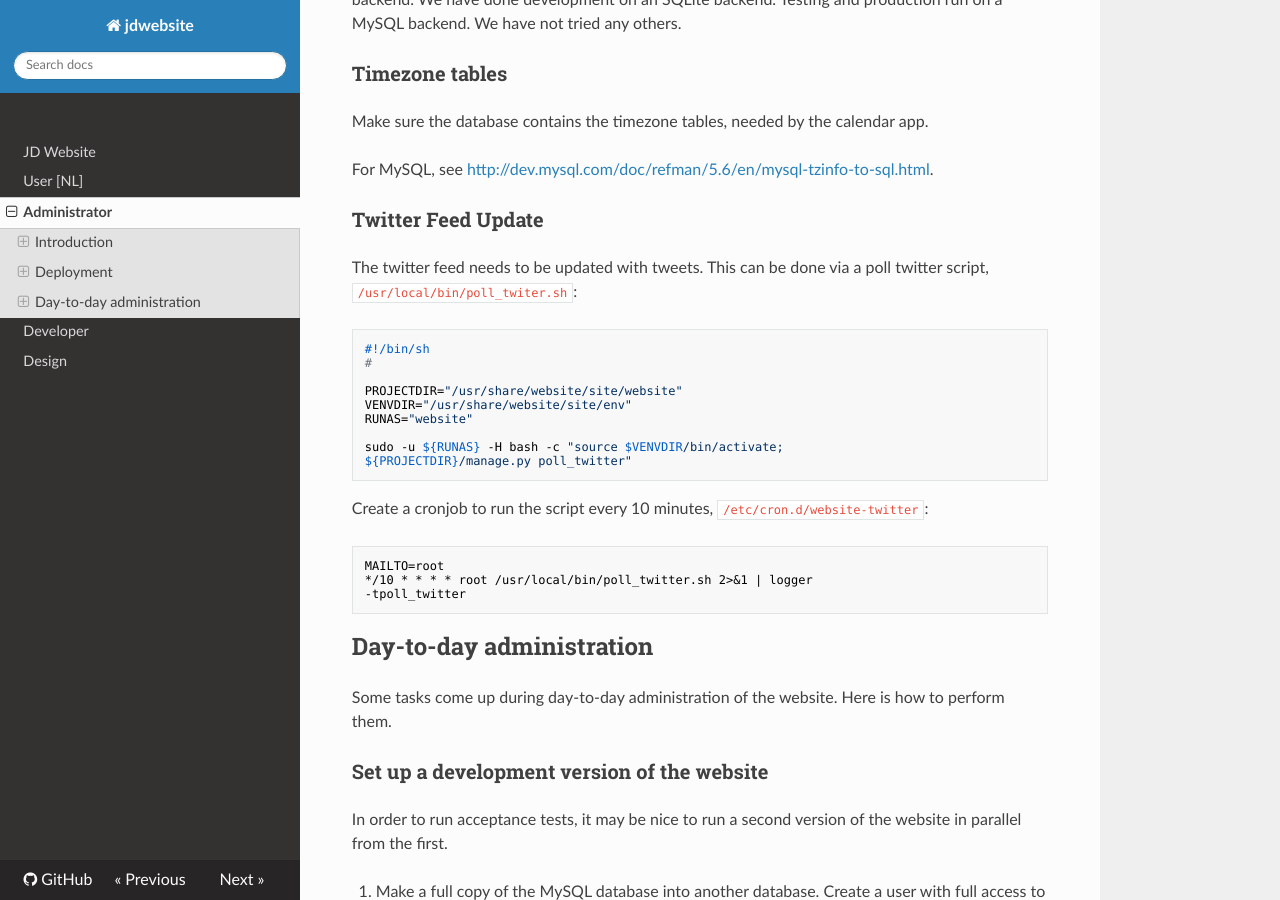
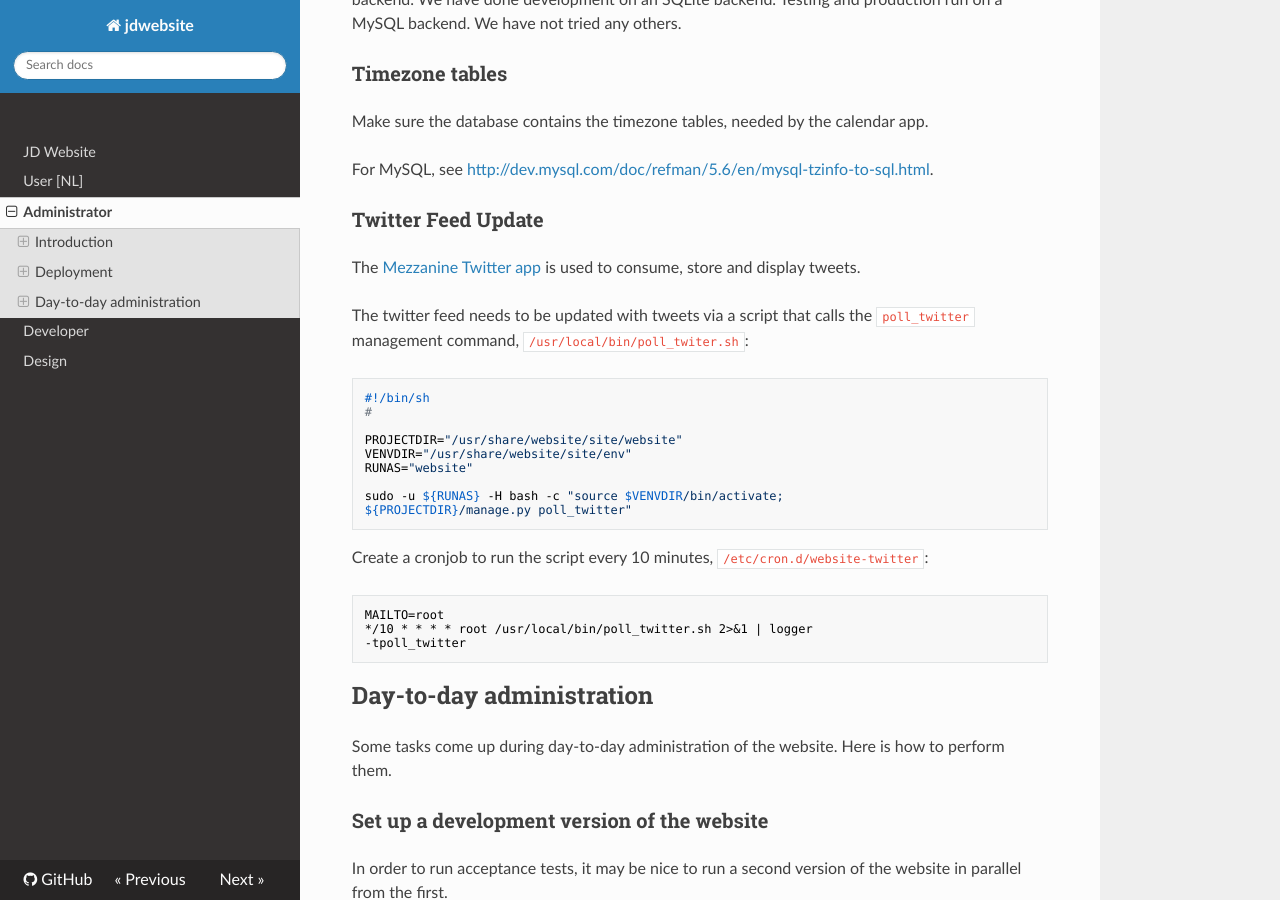
Before and after one commit to jonge-democraten/website, an MkDocs documentation site: the page built from docs/administrator.md, in a window 1280 px wide and 900 px high, scrolled down 868 px. Built offline with MkDocs 1.6.1, drawn with Linux system fonts in a browser that asks for light colours; nearby versions of some CDN libraries; old or Windows-style settings are respelled for this version of MkDocs.

Commit message:
Add link to mezzanine twitter app in admin docs.

````diff
--- a/docs/administrator.md
+++ b/docs/administrator.md
@@ -32,7 +32,9 @@ For MySQL, see [http://dev.mysql.com/doc/refman/5.6/en/mysql-tzinfo-to-sql.html]
 
 ### Twitter Feed Update
 
-The twitter feed needs to be updated with tweets. This can be done via a poll twitter script,
+The [Mezzanine Twitter app](http://mezzanine.jupo.org/docs/twitter-integration.html?highlight=twitter) is used to consume, store and display tweets.
+
+The twitter feed needs to be updated with tweets via a script that calls the `poll_twitter` management command,
 `/usr/local/bin/poll_twiter.sh`:
 
 ```bash
````
